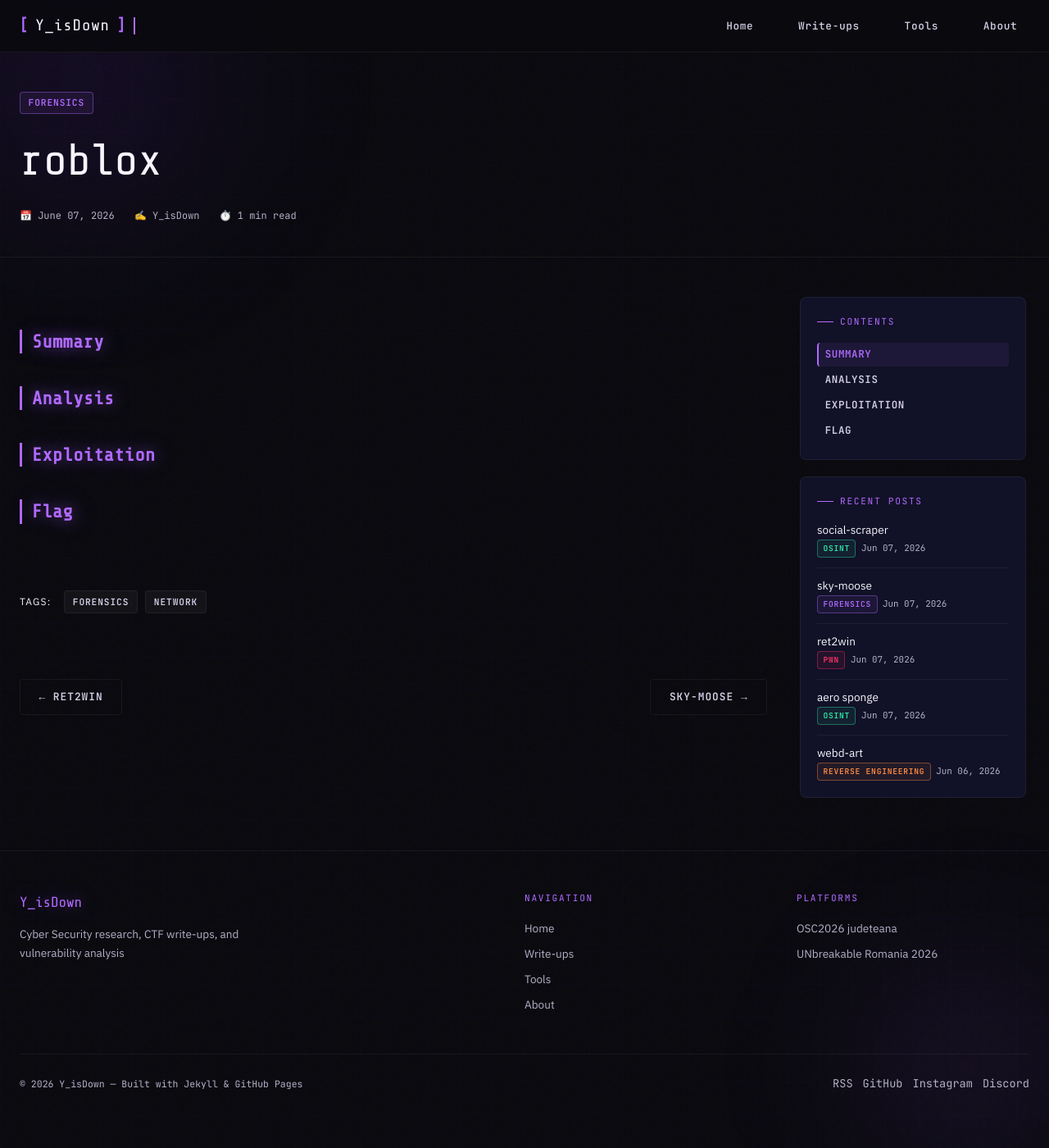
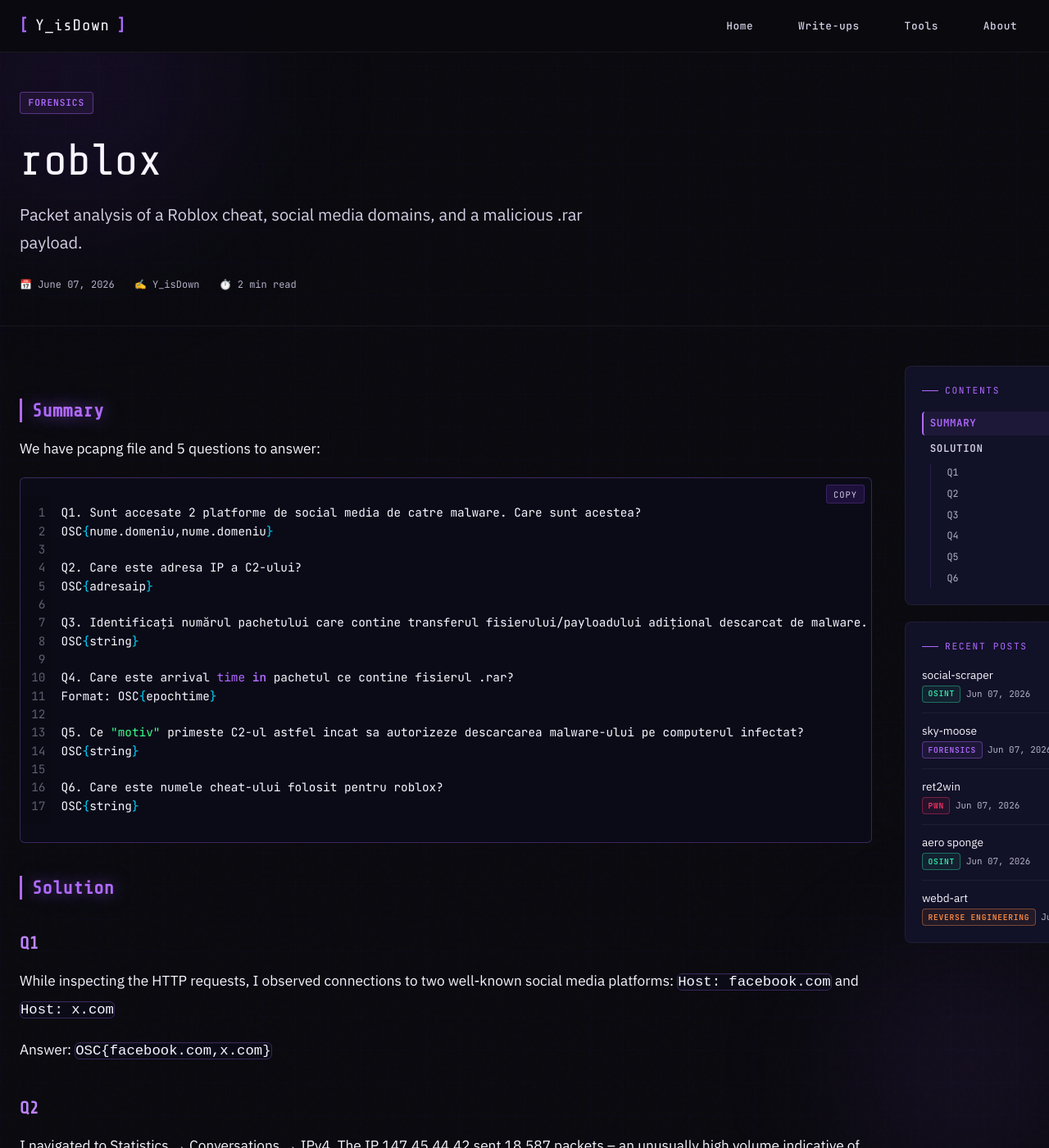
Before and after one commit to yisdown/yisdown.github.io, a Jekyll site: the page built from _posts/OSC2026_judeteana/2026-06-07-roblox.md, in a window 1280 px wide and 1400 px high. Shown: the whole window at 82% size. Built offline with Jekyll 4.4.1, drawn with Linux system fonts in a browser that asks for light colours; some of the changed text lies outside the part shown.

Commit message:
Update v0.5

````diff
--- a/_posts/OSC2026_judeteana/2026-06-07-roblox.md
+++ b/_posts/OSC2026_judeteana/2026-06-07-roblox.md
@@ -6,13 +6,80 @@
 difficulty: Easy
 platform: OSC2026 judeteana
 tags: [forensics, network]
-excerpt: ""
+excerpt: "Packet analysis of a Roblox cheat, social media domains, and a malicious .rar payload."
 ---
 
 ## Summary
 
-## Analysis
+We have pcapng file and 5 questions to answer:
 
-## Exploitation
+```bash
+Q1. Sunt accesate 2 platforme de social media de catre malware. Care sunt acestea?
+OSC{nume.domeniu,nume.domeniu}
 
-## Flag
+Q2. Care este adresa IP a C2-ului?
+OSC{adresaip}
+
+Q3. Identificați numărul pachetului care contine transferul fisierului/payloadului adițional descarcat de malware.
+OSC{string}
+
+Q4. Care este arrival time in pachetul ce contine fisierul .rar?
+Format: OSC{epochtime}
+
+Q5. Ce "motiv" primeste C2-ul astfel incat sa autorizeze descarcarea malware-ului pe computerul infectat?
+OSC{string}
+
+Q6. Care este numele cheat-ului folosit pentru roblox?
+OSC{string}
+```
+## Solution
+
+### Q1
+
+While inspecting the HTTP requests, I observed connections to two well-known social media platforms:
+`Host: facebook.com` and `Host: x.com`
+
+Answer:
+`OSC{facebook.com,x.com}`
+
+### Q2
+
+I navigated to Statistics → Conversations → IPv4.
+The IP 147.45.44.42 sent 18,587 packets – an unusually high volume indicative of C2 activity. Additionally, packet 69986 contains the file Tricky.rar, which is sent by this same host, So this is cleary the C2 server.
+
+Answer:
+`OSC{147.45.44.42}`
+
+### Q3
+
+The malicious .rar payload is downloaded in packet number 69986.
+This can be verified via File → Export Objects → HTTP Objects.
+
+Answer:
+`OSC{69986}`
+
+### Q4
+
+In packet 39758, wich contains the .rar fil, the exact Epoch arrival time is recorded.
+
+Answer:
+`OSC{1735330355.624480000}`
+
+### Q5
+
+By using File → Export Objects → HTTP Objects, the following request is found in packet 39817:
+
+```text
+GET /?reason=d29ya2VyNTk5Y2htZWw=:aWxvdmVpdA==
+```
+The reason parameter contains two Base64-encoded values. Decoding them from base 64 we get the flag.
+
+Answer:
+`OSC{worker599chmel:iloveit}`
+
+### Q6
+
+Packet 1106 contains a PNG image named solara.png. We can guess this is the roblox cheat but after we extract the file, the image is the logo of a Roblox cheat. The cheat name is: `solara`
+
+Answer:
+`OSC{solara}`
--- a/_sass/_components.scss
+++ b/_sass/_components.scss
@@ -665,7 +665,7 @@
   h4 { font-size: 1rem; color: $text-secondary; text-transform: uppercase; letter-spacing: 0.1em; font-size: 0.85rem; }
 
   p {
-    margin-bottom: 1.5rem;
+    margin-bottom: 1rem;
     color: $text-primary;
     line-height: 1.85;
     font-size: 1.08rem;
@@ -761,7 +761,7 @@
 
     > .highlight > pre.highlight {
       padding: 0;
-      max-height: 60rem;
+      max-height: rem;
     }
 
     .rouge-table {
--- a/tools.html
+++ b/tools.html
@@ -9,7 +9,7 @@
     <div style="margin-bottom: 3rem;">
       <div class="hero__eyebrow">Toolkit</div>
       <h1 style="font-family: 'Share Tech Mono', monospace; font-size: 2rem; color: #f7f5ff; margin-bottom: 0.75rem;">Tools &amp; Resources</h1>
-      <p style="color: #d4d0e6; max-width: 560px;">My go-to tools for CTF challenges and security research.</p>
+      <p style="color: #d4d0e6; max-width: 560px;">My go-to tools for CTF challenges and cyber security research.</p>
     </div>
 
     <div class="section-header">
````
Also changed, not shown: _posts/OSC2026_judeteana/2026-06-07-ret2win.md (+1 -1 lines), _posts/OSC2026_judeteana/2026-06-07-sky-moose.md (+56 -4 lines), _posts/OSC2026_judeteana/2026-06-07-social-scraper.md (+32 -2 lines), assets/img/osc26j/andre1ut.png (added), assets/img/osc26j/berlin.png (added), assets/img/osc26j/iamsherlockjr.png (added), assets/img/osc26j/rev.png (added).
